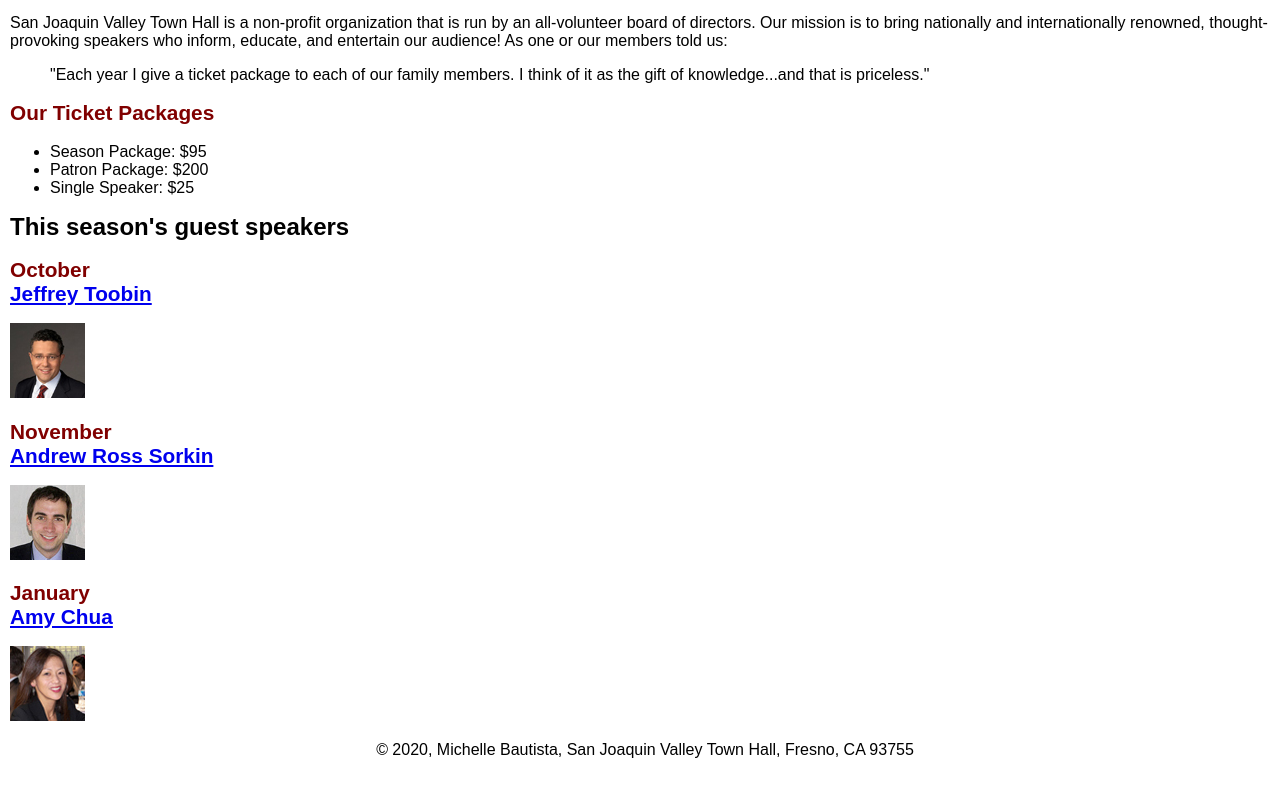
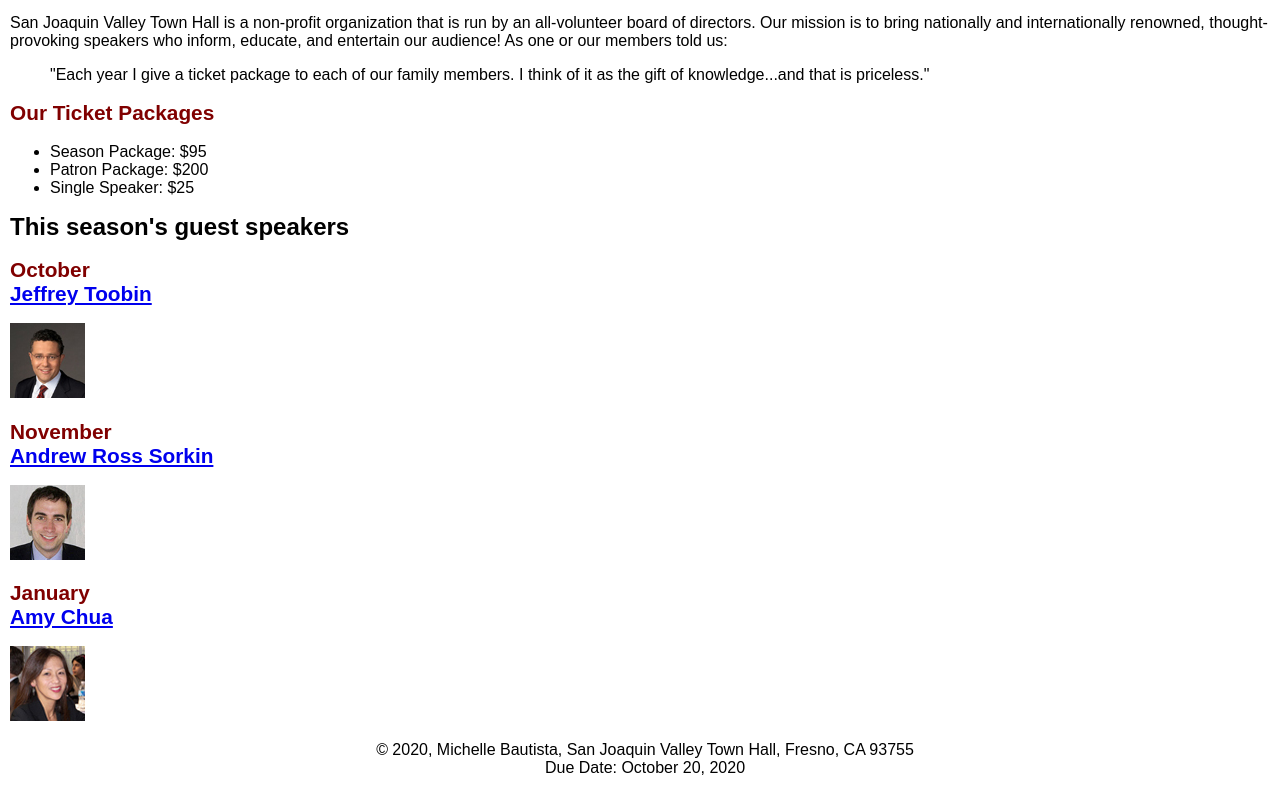
Before and after one commit to michellebau/A10, a plain HTML site: page index.html in a window 1280 px wide. Shown: the part 149-942 px from the top of the page. Drawn offline with Linux system fonts and the light colour scheme.

Commit message:
1st commit: completing through step #11 for assignment 10
2nd commit: completing the rest of assignment 10, adding the required shadow

3rd commit: adding the due date to the copyright

```diff
--- a/index.html
+++ b/index.html
@@ -36,7 +36,8 @@
     <img src="images/chua75.jpg" alt="An image of Amy Chua">
 </main>
 <footer>
-    <p>&copy; 2020, Michelle Bautista, San Joaquin Valley Town Hall, Fresno, CA 93755</p>
+    <p>&copy; 2020, Michelle Bautista, San Joaquin Valley Town Hall, Fresno, CA 93755 <br>
+    Due Date: October 20, 2020</p>
 </footer>
 </body>
 </html>
```
